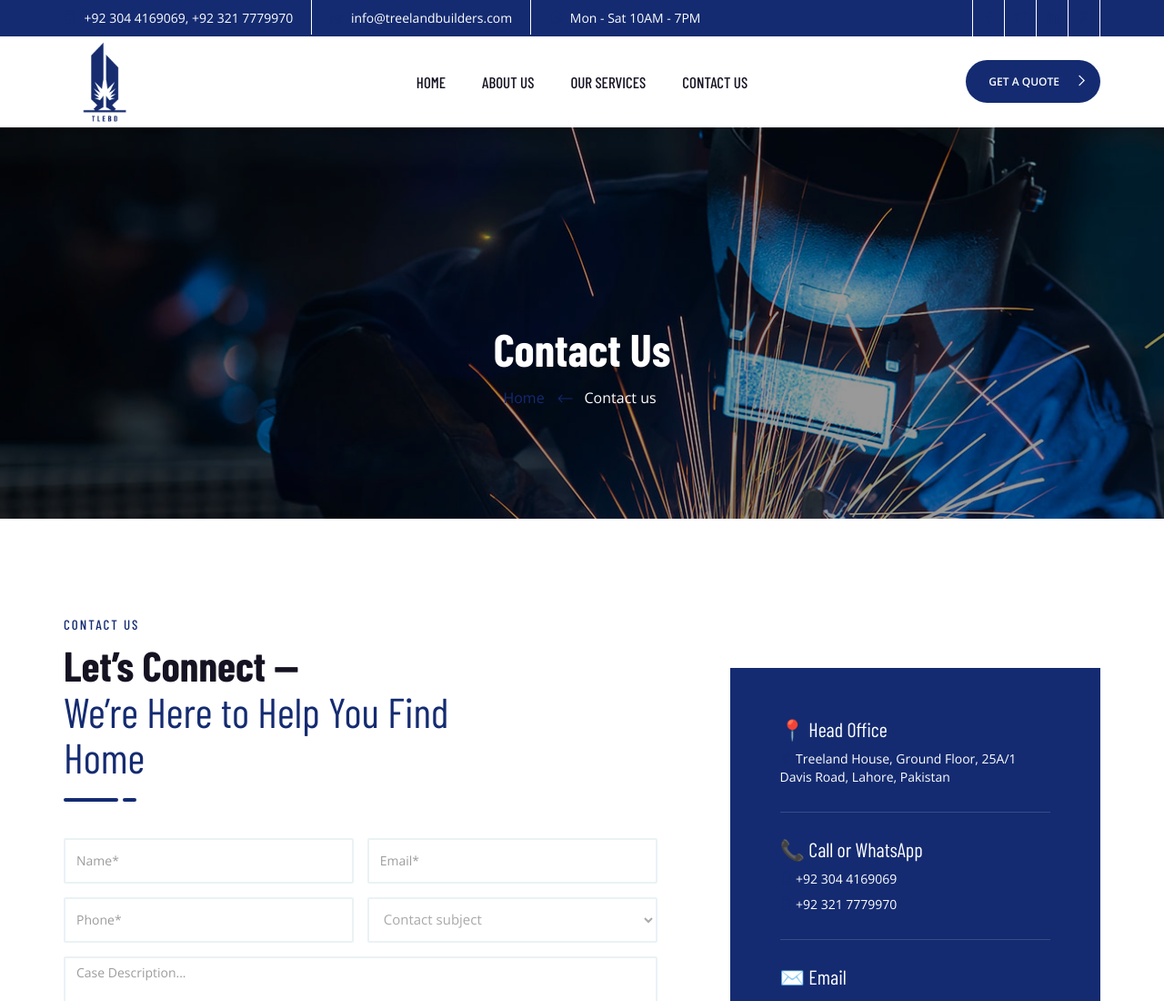
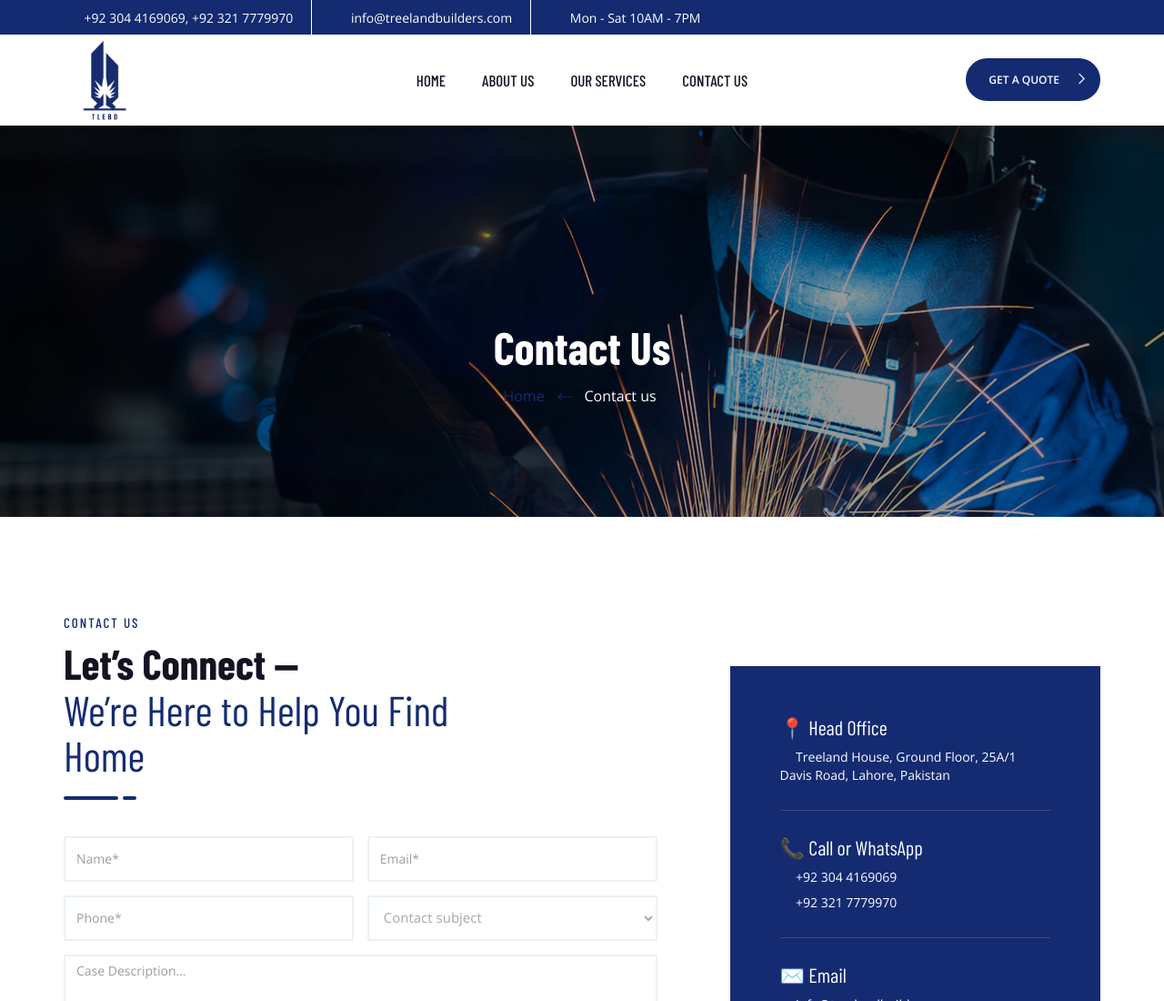
Before and after one commit to saeedansari9t9/treeland, a plain HTML site: page contact.html in a window 1280 px wide. Shown: the top 1100 px of the page at 91% size. Drawn offline with nearby package versions, Linux system fonts and the light colour scheme.

Commit message:
first commit

```diff
--- a/contact.html
+++ b/contact.html
@@ -69,7 +69,7 @@
                                 </ul>
                             </div>
                         </div>
-                        <div class="col col-md-3">
+                        <!-- <div class="col col-md-3">
                             <div class="social">
                                 <ul>
                                     <li><a href="#"><i class="ti-facebook"></i></a></li>
@@ -78,7 +78,7 @@
                                     <li><a href="#"><i class="ti-pinterest"></i></a></li>
                                 </ul>
                             </div>
-                        </div>
+                        </div> -->
                     </div>
                 </div>
             </div> <!-- end topbar -->
```
